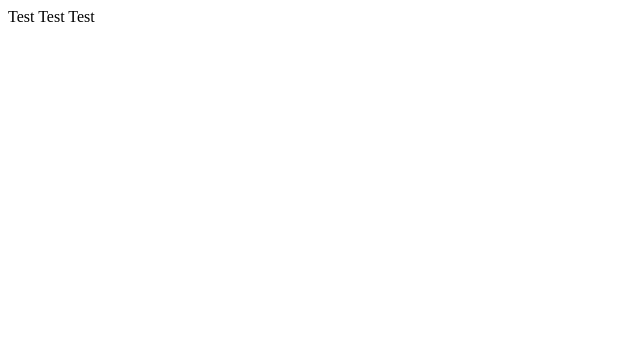
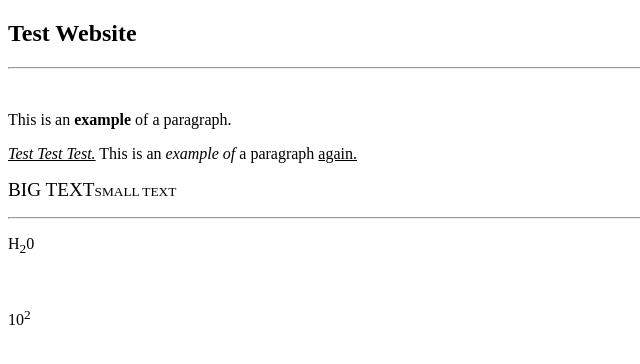
Before and after one commit to Gbisono99/HTML5Tutorial, a plain HTML site: page index.html in a window 1280 px wide. Shown: the whole page, without its empty margins (0-640 px from the left). Drawn offline with Linux system fonts and the light colour scheme.

Commit message:
Some basic tags.

```diff
--- a/index.html
+++ b/index.html
@@ -1,11 +1,48 @@
 <!DOCTYPE html>
 <html> <!--HTML container tag-->
     <head> <!-- Head container tag-->
-        <title> <!-- Title container tag-->
-            Test Website <!--Appears on the tab of the website-->
-        </title>
+        <!--Meta tags define meta data about an HTML document.
+
+        Attributes:
+        charset    - Specifies the character encoding for the HTML document.
+        content    - Specifies the value associated with the http-equiv or name attribute.
+        http-equiv - Provides an HTTP header for the information/value of the content attribute.
+        name       - Specifies a name for the metadata.
+
+        -->
+
+        <meta charset="UTF-8">
+        <meta name="description" content="This is a test website.">
     </head>
     <body> <!-- Body container tag. Used for content-->
-        Test Test Test
+        <!-- Headings are definted by <h1> through <h6> from most important to least importent respectively-->
+        <h2>Test Website</h2>
+        <!--
+        Can be used where text is found.
+
+        <p> represents a paragraph tag.
+        <b> represents a bold tag.              -Bolds Text.
+        <i> represents an italics tags.         -Italicizes Text.
+        <u> represents a underline tag.         -Underlines Text.
+        <big> represents a big tag.             -Makes Text Bigger.
+        <small> represents a small tag.         -Makes Text Smaller.
+        <sub> represents a subscript tag.       -Makes Text a subscript.
+        <sup> represents a superscript tag.     -Makes Text a superscript.
+            Single Tags:
+        <br/> represents a new line tag.        -Creates a new line.
+        <hr/> represents a horizontal line tag. -Creates a horizontal line across the page.
+
+        -->
+        <hr/>
+        <br/>
+        <p>This is an <b>example</b> of a paragraph.</p>
+        <p><u><i>Test Test Test.</i></u> This is an <i>example of</i> a paragraph <u>again.</u></p>
+        <p><big>BIG TEXT</big><small>SMALL TEXT</small></p>
+        <hr/>
+
+        <p>H<sub>2</sub>0</p>
+        <br/>
+        <p>10<sup>2</sup></p>
+
     </body>
 </html>
```
